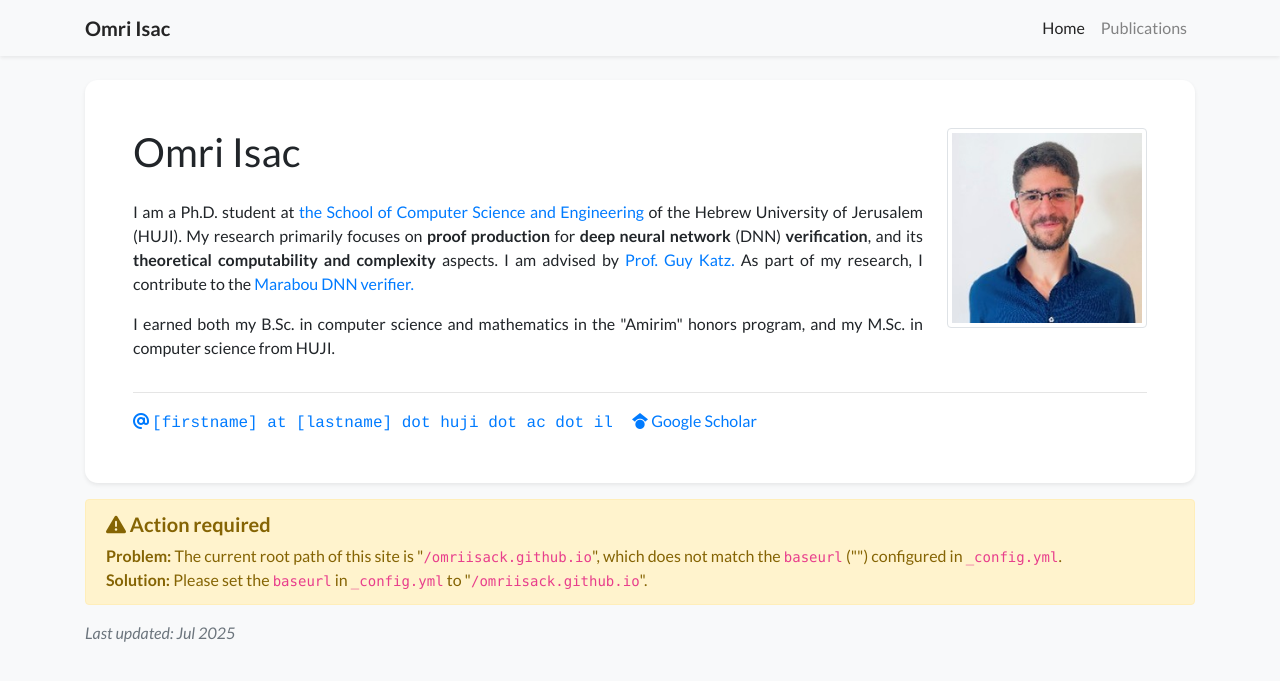
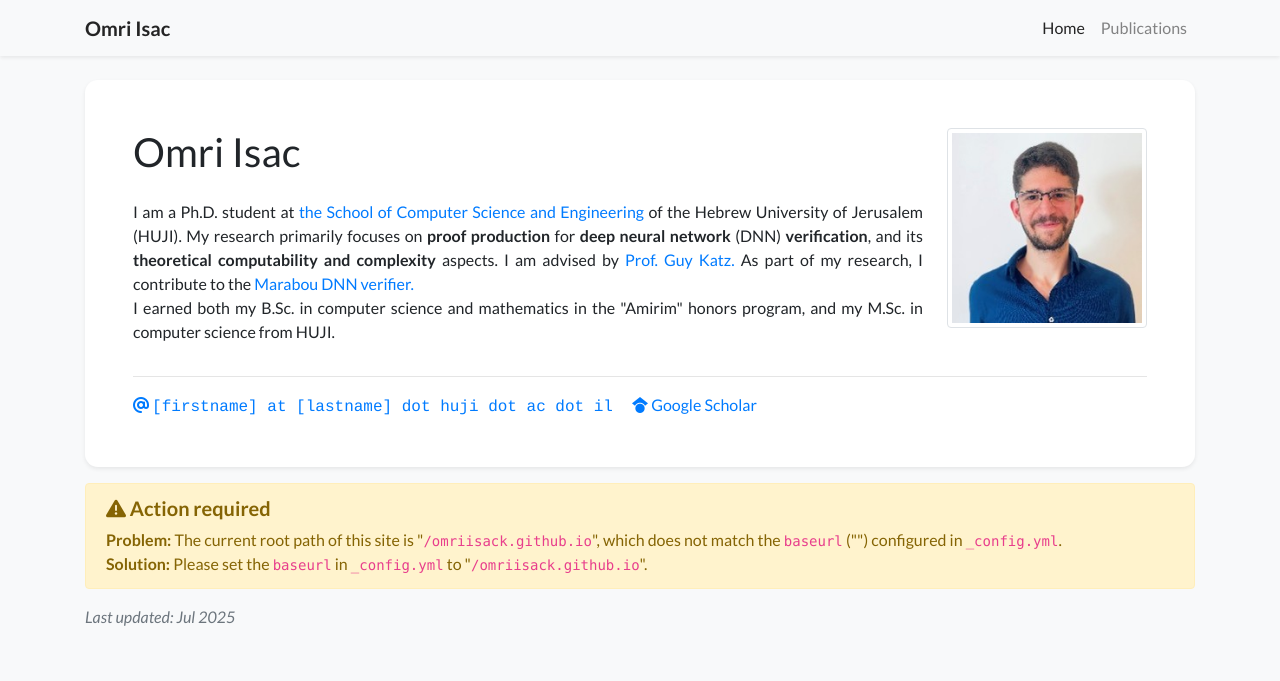
Before and after one commit to omriisack/omriisack.github.io, a Jekyll site: the page built from index.html, in a window 1280 px wide. Shown: the top 681 px of the page. Built offline with Jekyll 4.4.1, drawn with Linux system fonts in a browser that asks for light colours; nearby versions of some CDN libraries; a style sheet for code colours, icons or effects is not loaded.

Commit message:
Update profile.yml

```diff
--- a/_data/profile.yml
+++ b/_data/profile.yml
@@ -15,13 +15,13 @@ gscholar: 47EbdvgAAAAJ  # This is an example, replace it with your own Google Sc
 
 short_bio_text_justify: true
 short_bio: >-
-  <p>
+  <p class="mt-0 mb-0 fs-4">
   I am a Ph.D. student at <a href="https://www.cs.huji.ac.il/" target="_blank">the School of Computer Science and Engineering</a>  of the Hebrew University of Jerusalem (HUJI).
   My research primarily focuses on <b>proof production</b> for <b>deep neural network</b> (DNN) <b>verification</b>, and its <b>theoretical computability and complexity</b> aspects.
   I am advised by <a href="https://www.katz-lab.com/" target="_blank"> Prof. Guy Katz.</a>
   As part of my research, I contribute to the <a href="https://github.com/NeuralNetworkVerification/Marabou/" target="_blank"> Marabou DNN verifier.</a>
   </p>
-  <p>
+  <p class="mt-0 mb-0 fs-4">
     I earned both my B.Sc. in computer science and mathematics in the "Amirim" honors program, and my M.Sc. in computer science from HUJI.
   </p>
 
```
